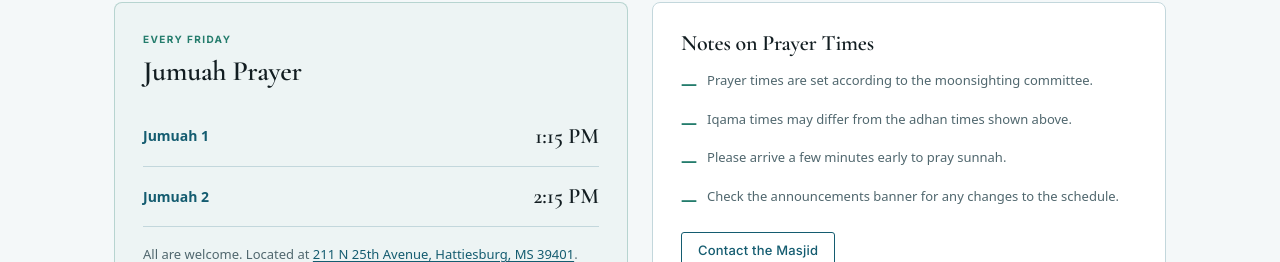
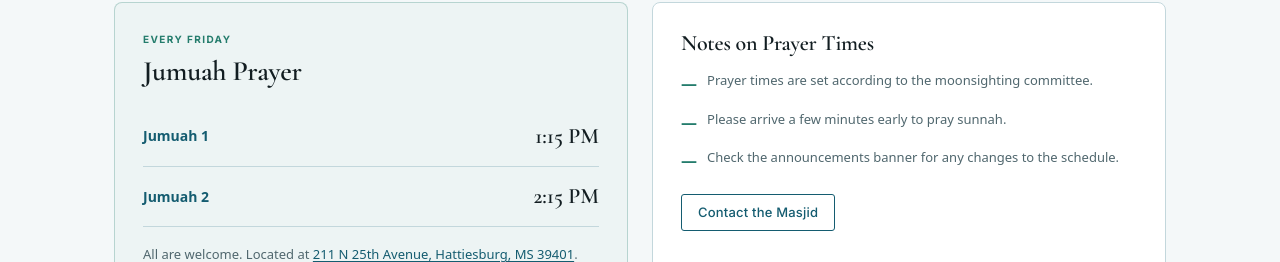
Before and after one commit to asjad-rehman/ichattiesburg, a Next.js app: page /prayer-times in a window 1280 px wide. Shown: the part 689-951 px from the top of the page. Built offline with nearby package versions, Linux system fonts and the light colour scheme; no server answers.

Commit message:
Remove Iqama note since times are pulled directly from masjid-times

```diff
--- a/src/components/prayer-times-client.tsx
+++ b/src/components/prayer-times-client.tsx
@@ -196,7 +196,6 @@ export default function PrayerTimesClient({ prayerTimes, jumuah }: PrayerTimesCl
           <div style={{ display: "flex", flexDirection: "column", gap: 12 }}>
             {[
               "Prayer times are set according to the moonsighting committee.",
-              "Iqama times may differ from the adhan times shown above.",
               "Please arrive a few minutes early to pray sunnah.",
               "Check the announcements banner for any changes to the schedule.",
             ].map((note, i) => (
```
